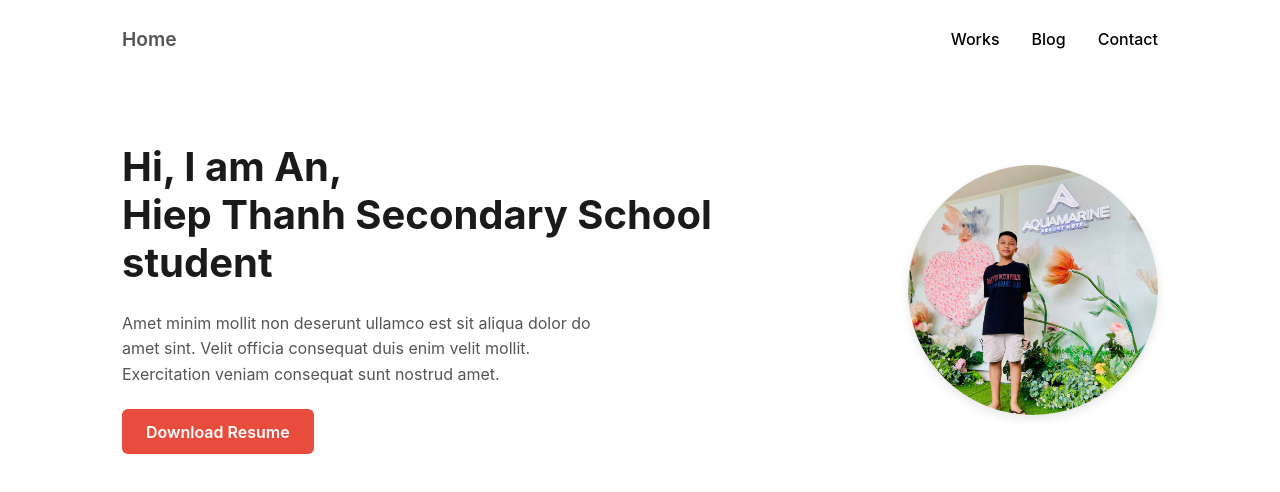
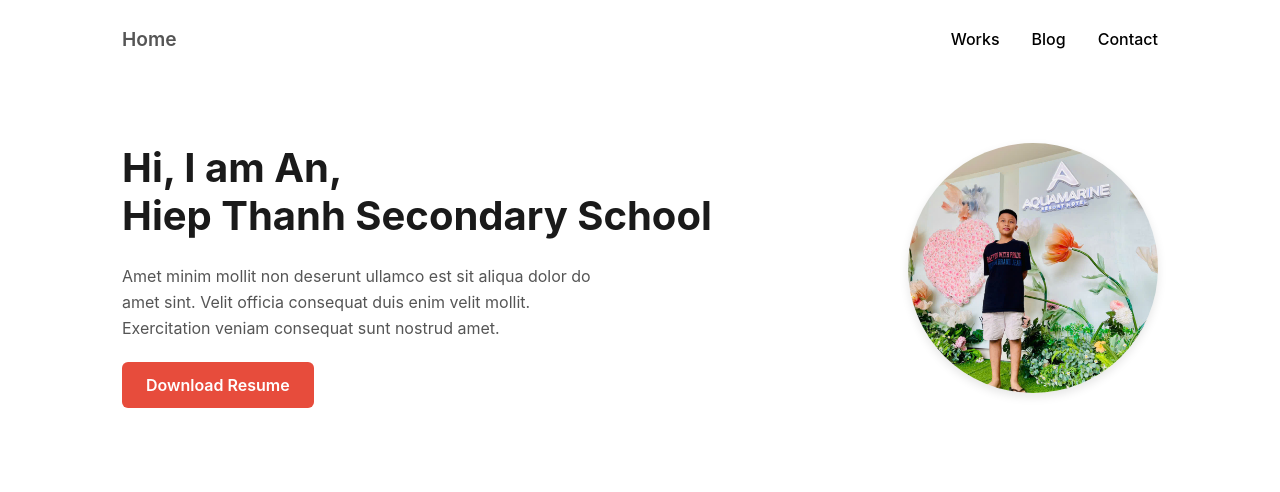
Before and after one commit to riokhaian2025-jpg/porfolio, a plain HTML site: page index .html in a window 1280 px wide. Drawn offline with Linux system fonts and the light colour scheme.

Commit message:
Update project

```diff
--- a/index .html
+++ b/index .html
@@ -3,7 +3,7 @@
 <head>
   <meta charset="UTF-8">
   <meta name="viewport" content="width=device-width, initial-scale=1.0">
-  <title>An | Hiep Thanh Secondary School student</title>
+  <title>An | Hiep Thanh Secondary School </title>
   <link rel="stylesheet" href="style.css">
 </head>
 <body>
@@ -26,7 +26,7 @@
   <!-- Hero Section -->
   <section class="hero">
     <div class="hero-text">
-      <h1>Hi, I am An,<br>Hiep Thanh Secondary School student</h1>
+      <h1>Hi, I am An,<br>Hiep Thanh Secondary School </h1>
       <p>
         Amet minim mollit non deserunt ullamco est sit aliqua dolor do amet sint.
         Velit officia consequat duis enim velit mollit. Exercitation veniam consequat sunt nostrud amet.
```
